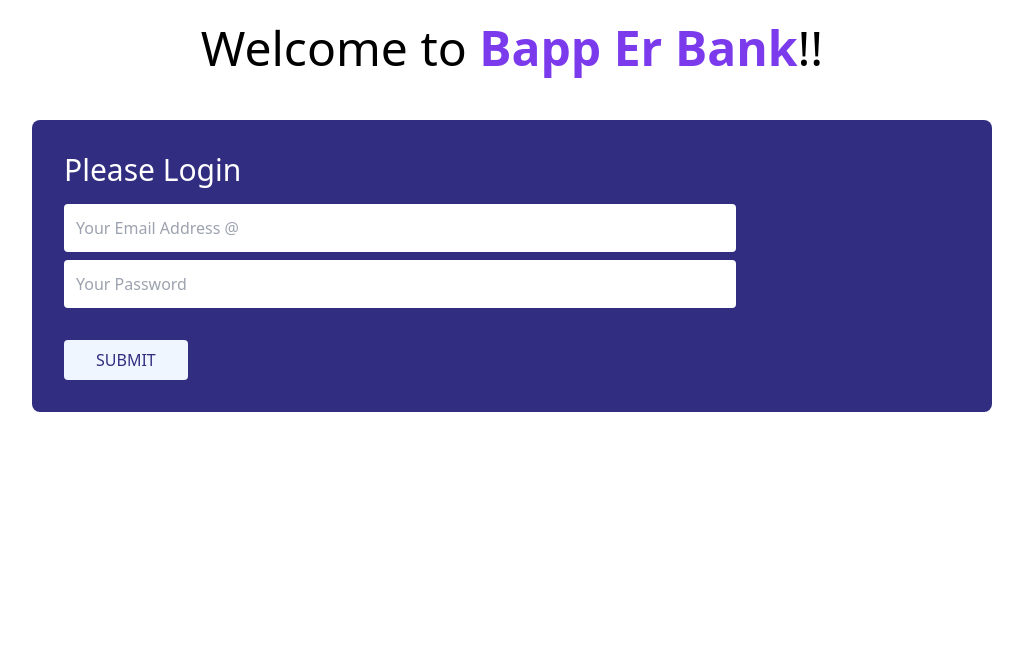
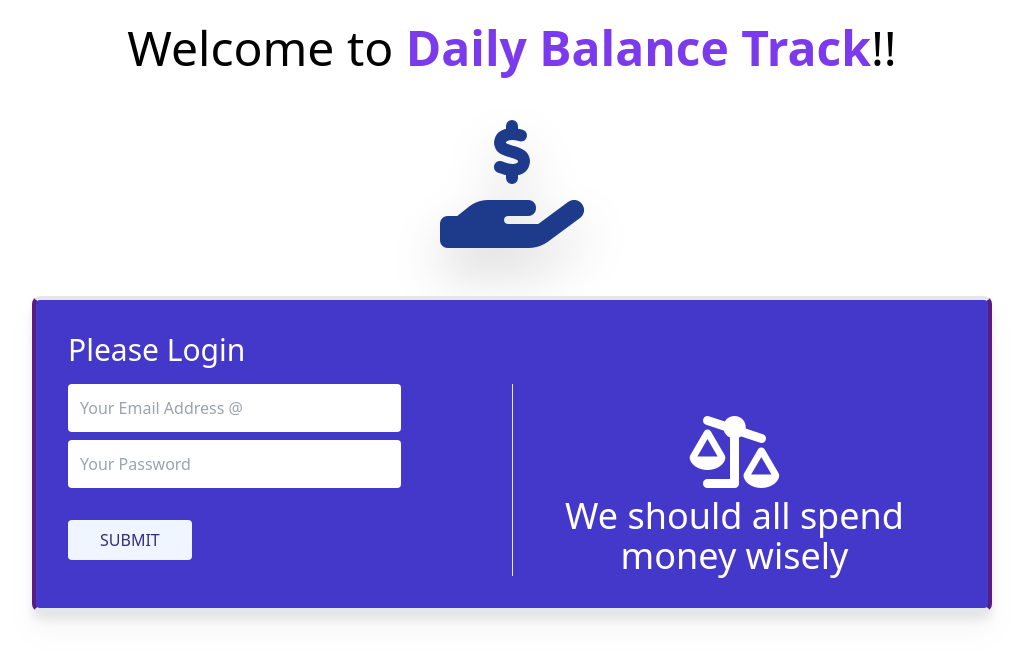
Before and after one commit to imashiqe/Bank_withdraw_deposit, a plain HTML site: page index.html in a window 1280 px wide. Shown: the whole page, without its empty margins (128-1151 px from the left). Drawn offline with nearby package versions, Linux system fonts and the light colour scheme.

Commit message:
added font awsome and border

```diff
--- a/index.html
+++ b/index.html
@@ -6,20 +6,37 @@
     <meta name="viewport" content="width=device-width, initial-scale=1.0">
     <title>Baap Er Bank</title>
     <link rel="stylesheet" href="css/style.css">
+    <script src="https://kit.fontawesome.com/1418a0f075.js" crossorigin="anonymous"></script>
     <script src="https://cdn.tailwindcss.com"></script>
 </head>
 <body>
     <header>
-        <h1 class="text-5xl text-center mt-6">Welcome to <span class="font-semibold text-violet-600">Bapp Er Bank</span>!!</h1>
+        <h1 class="text-5xl text-center mt-6">Welcome to <span class="font-semibold text-violet-600">
+            Daily Balance Track</span>!!</h1>
+           <h2 class="drop-shadow-2xl  text-9xl text-center mt-6"><i class="fa-solid fa-hand-holding-dollar text-blue-900  text-center mt-6"></i></h2>
+
+
+
     </header>
     <main>
-        <section class="bg-indigo-900 w-9/12 mx-auto mt-12 p-8 rounded-lg ">
+        <section class="border-4 border-x-purple-900  bg-indigo-700 w-9/12 mx-auto mt-12 p-8 rounded-lg drop-shadow-xl">
             <h3 class="text-white text-3xl mb-4 font-medium">Please Login</h3>
-            <div>
-                <input class="w-9/12 block mb-2 rounded px-3 p-3" type="email" name="" id="" placeholder="Your Email Address @">
-                <input class="w-9/12 block mb-2 rounded p-3" type="password" name="" id="" placeholder="Your Password">
+
+
+            <div class="grid grid-cols-2 divide-x">
+                <div>
+                    <input class="w-9/12 block mb-2 rounded px-3 p-3" type="email" name="" id="user-email" placeholder="Your Email Address @">
+                <input class="w-9/12 block mb-2 rounded p-3" type="password" name="" id="user-password" placeholder="Your Password">
                 <button id="btn-submit" class="bg-blue-50 text-indigo-900 px-8 py-2 rounded font-medium hover:bg-violet-600 hover:text-white ease-in-out mt-6 p-3" >SUBMIT</button>
-            </div>
+                </div>
+                <div>
+                    <h2 class="text-7xl text-center mt-2"><i class="fa-solid fa-scale-unbalanced-flip text-white  text-center mt-6"></i></h2>
+                    <p class="text-center font-medium text-white text-4xl pt-2">We should all spend money wisely</p>
+                </div>
+
+              </div>
+
+
 
 
         </section>
--- a/js/login.js
+++ b/js/login.js
@@ -1,5 +1,22 @@
 // step - 1 : add click event handler with  the  submit button
 
 document.getElementById('btn-submit').addEventListener('click', function(){
-    console.log('Submit Button Clicked');
+    // step - 2: get the email address inside the email input field
+    // always remember to use .value to get text from an input field
+    const emailField = document.getElementById('user-email');
+    const email = emailField.value;
+    // step-3: get password
+    //3.1: set id on the html element
+    //3.2: get the element
+    //3.3: get the value from the element
+    const passwordField = document.getElementById('user-password');
+    const password = passwordField.value;
+    //  Danger: Do not verify  email  password  on the client side.
+    // step -4: verofy email and password and check whether valid user or not
+    if(email === 'admin@yoursite.com' && password === 'admin'){
+        console.log('Valid User')
+    }
+    else{
+        console.log('Invalid User')
+    }
 })
```
